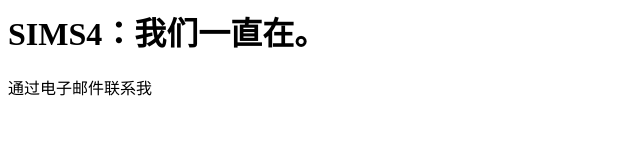
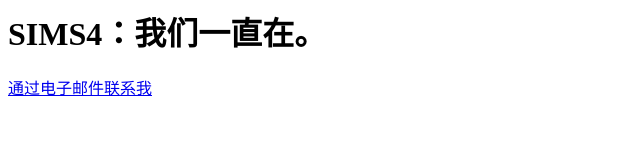
Before and after one commit to cityol/cityol.github.io, a plain HTML site: page index.html in a window 1280 px wide. Shown: the whole page, without its empty margins (0-640 px from the left). Drawn offline with Linux system fonts and the light colour scheme.

Commit message:
Update index.html

```diff
--- a/index.html
+++ b/index.html
@@ -1,2 +1,2 @@
 <h1>SIMS4：我们一直在。</h1>
-<p style="mailto:codepen@qq.com">通过电子邮件联系我</p>
+<a href=mailto:codepen@qq.com>通过电子邮件联系我</a>
```
